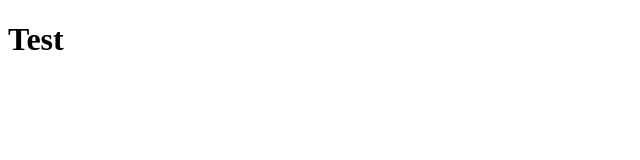
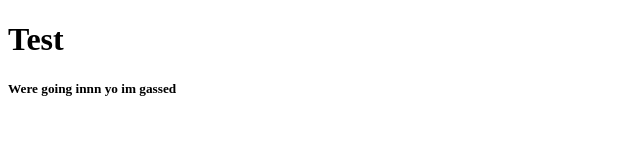
Before and after one commit to AyyAshrr/HTMLfasho, a plain HTML site: page index.html in a window 1280 px wide. Shown: the whole page, without its empty margins (0-640 px from the left). Drawn offline with Linux system fonts and the light colour scheme.

Commit message:
html test2

```diff
--- a/index.html
+++ b/index.html
@@ -1,2 +1,3 @@
 <!DOCTYPE html>
 <h1> Test</h1>
+<h5>Were going innn yo im gassed</h5>
```
